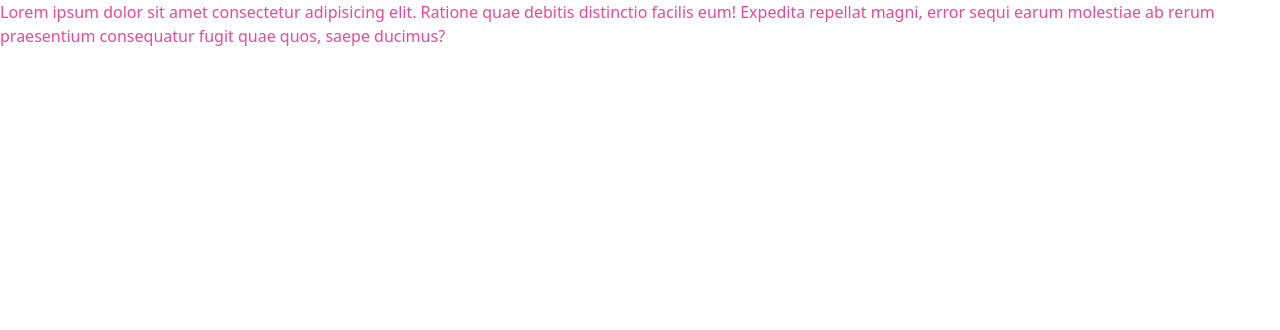
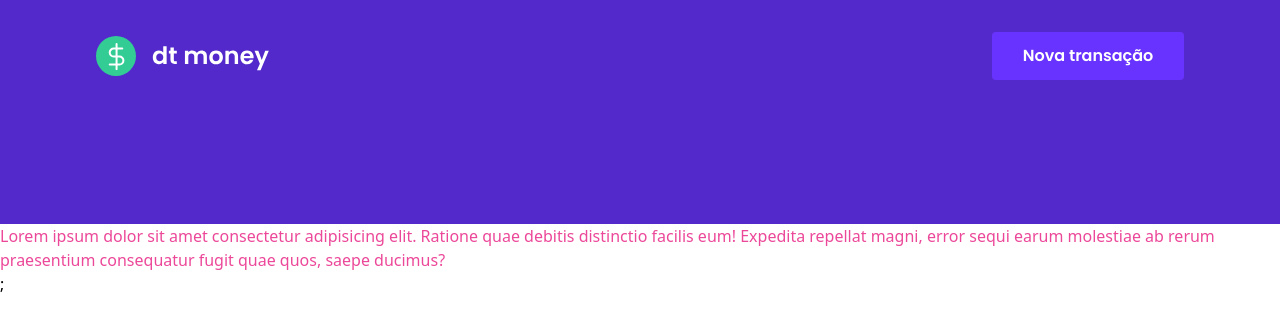
Before and after one commit to EdsonLuiz/dtmoney-tailwind, a Next.js app: page / in a window 1280 px wide. Shown: the top 330 px of the page. Built offline with nearby package versions, Linux system fonts and the light colour scheme.

Commit message:
feat: create Header component

```diff
--- /dev/null
+++ b/src/components/Header.tsx
@@ -0,0 +1,16 @@
+import { Button } from './dry/Button';
+import { Container } from './structural/Container';
+import { Flex } from './structural/Flex';
+
+export function Header() {
+  return (
+    <header className="h-56 bg-dtblue-700">
+      <Container className="px-8 pt-8">
+        <Flex>
+          <img src="/logo.svg" alt="dt money" className="h-8 sm:h-10" />
+          <Button>Nova transação</Button>
+        </Flex>
+      </Container>
+    </header>
+  );
+}
--- a/src/pages/_app.tsx
+++ b/src/pages/_app.tsx
@@ -1,7 +1,13 @@
 import type { AppProps } from 'next/app';
+import { Header } from '../components/Header';
 import '../styles/globals.css';
 
 function MyApp({ Component, pageProps }: AppProps) {
-  return <Component {...pageProps} />;
+  return (
+    <>
+      <Header />
+      <Component {...pageProps} />;
+    </>
+  );
 }
 export default MyApp;
```
